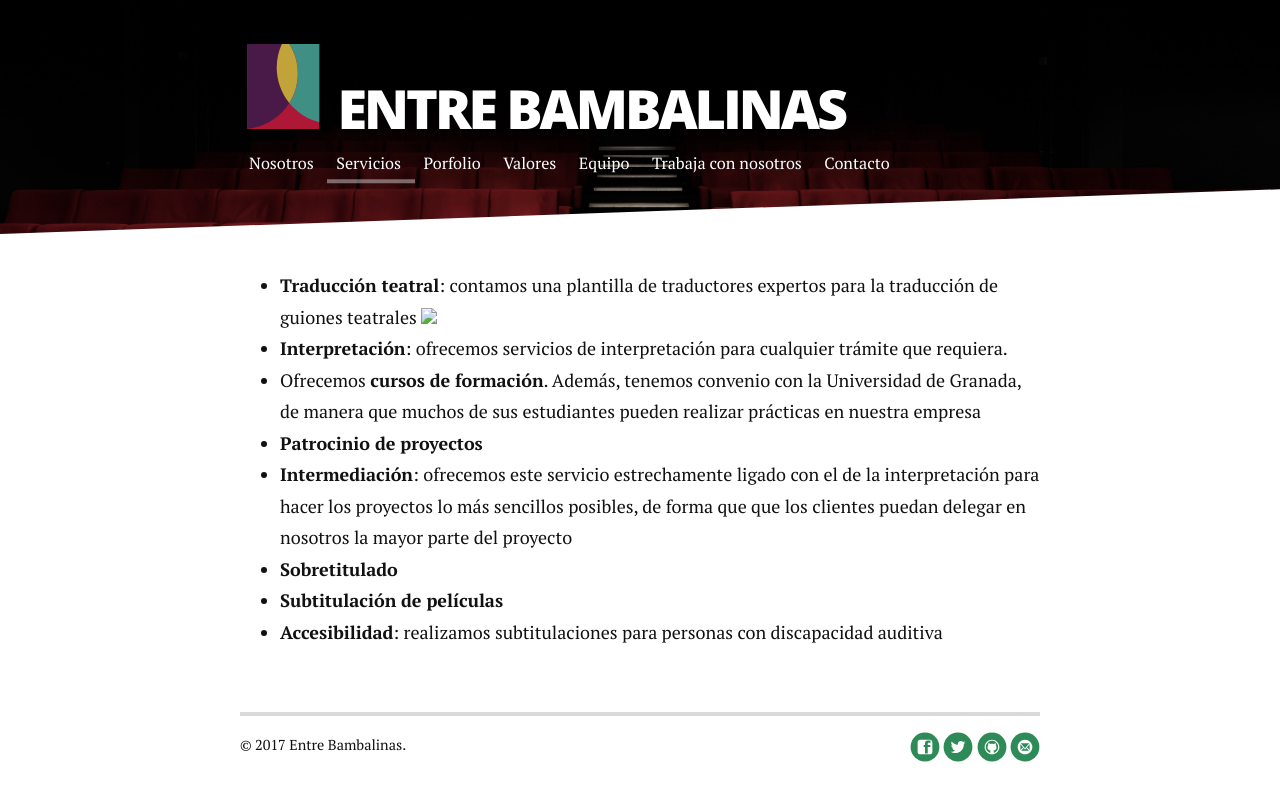
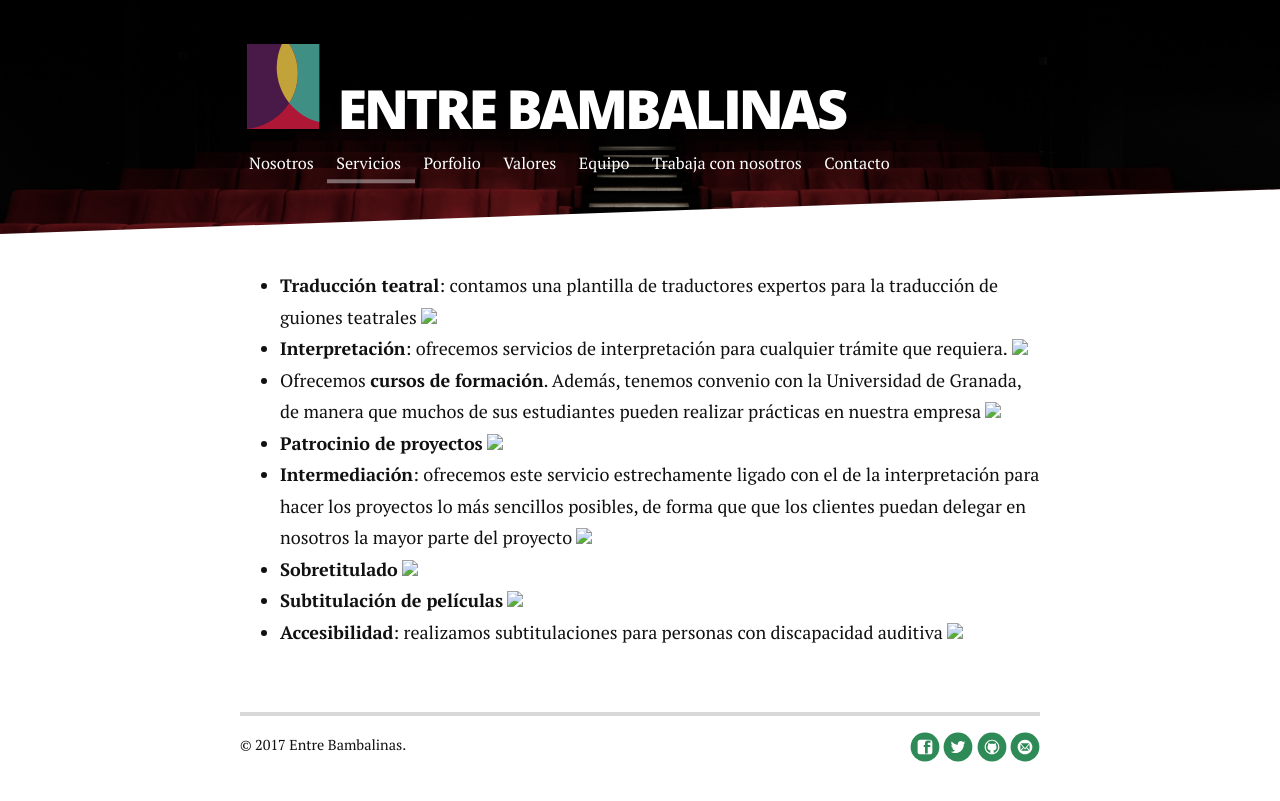
Before and after one commit to entrebambalinas/entrebambalinas.github.io, a Jekyll site: the page built from servicios.md, in a window 1280 px wide. Shown: the top 801 px of the page. Built offline with Jekyll 4.4.1, drawn with Linux system fonts in a browser that asks for light colours; nearby versions of some CDN libraries.

Commit message:
Update servicios.md

```diff
--- a/servicios.md
+++ b/servicios.md
@@ -6,9 +6,16 @@ title: Servicios
 - **Traducción teatral**: contamos una plantilla de traductores expertos para la traducción de guiones teatrales
   ![ ](Theatre_Mask_icon-icons.com_54130.png)
 - **Interpretación**: ofrecemos servicios de interpretación para cualquier trámite que requiera.
+  ![ ](sociedad.jpg)
 - Ofrecemos **cursos de formación**. Además, tenemos convenio con la Universidad de Granada, de manera que muchos de sus estudiantes pueden realizar prácticas en nuestra empresa
+  ![ ](languages1-woman-speaking-languages-flags.jpg)
 - **Patrocinio de proyectos**
+  ![ ](Gestion-de-proyectos.jpg)
 - **Intermediación**: ofrecemos este servicio estrechamente ligado con el de la interpretación para hacer los proyectos lo más sencillos posibles,  de forma que que los clientes puedan delegar en nosotros la mayor parte del proyecto
+  ![ ](intermediacion-laboral.jpg)
 - **Sobretitulado**
+  ![ ]( hqdefault.jpg)
 - **Subtitulación de películas**
+  ![ ](Imágenes del cine (Séptimo Arte).jpg)
 - **Accesibilidad**: realizamos subtitulaciones para personas con discapacidad auditiva
+  ![ ](traduccion-subtitulos-anuncios.jpg)
```
